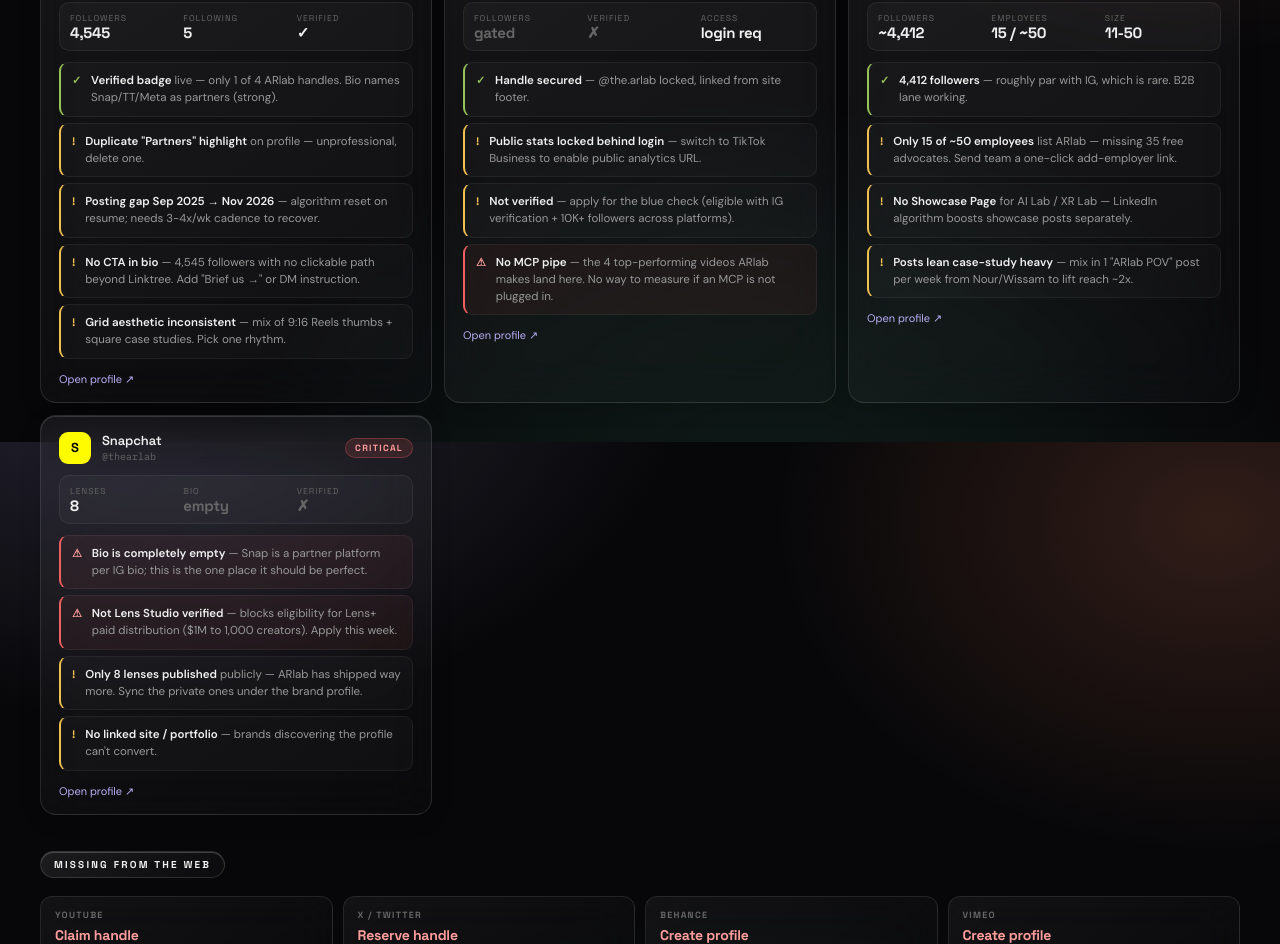
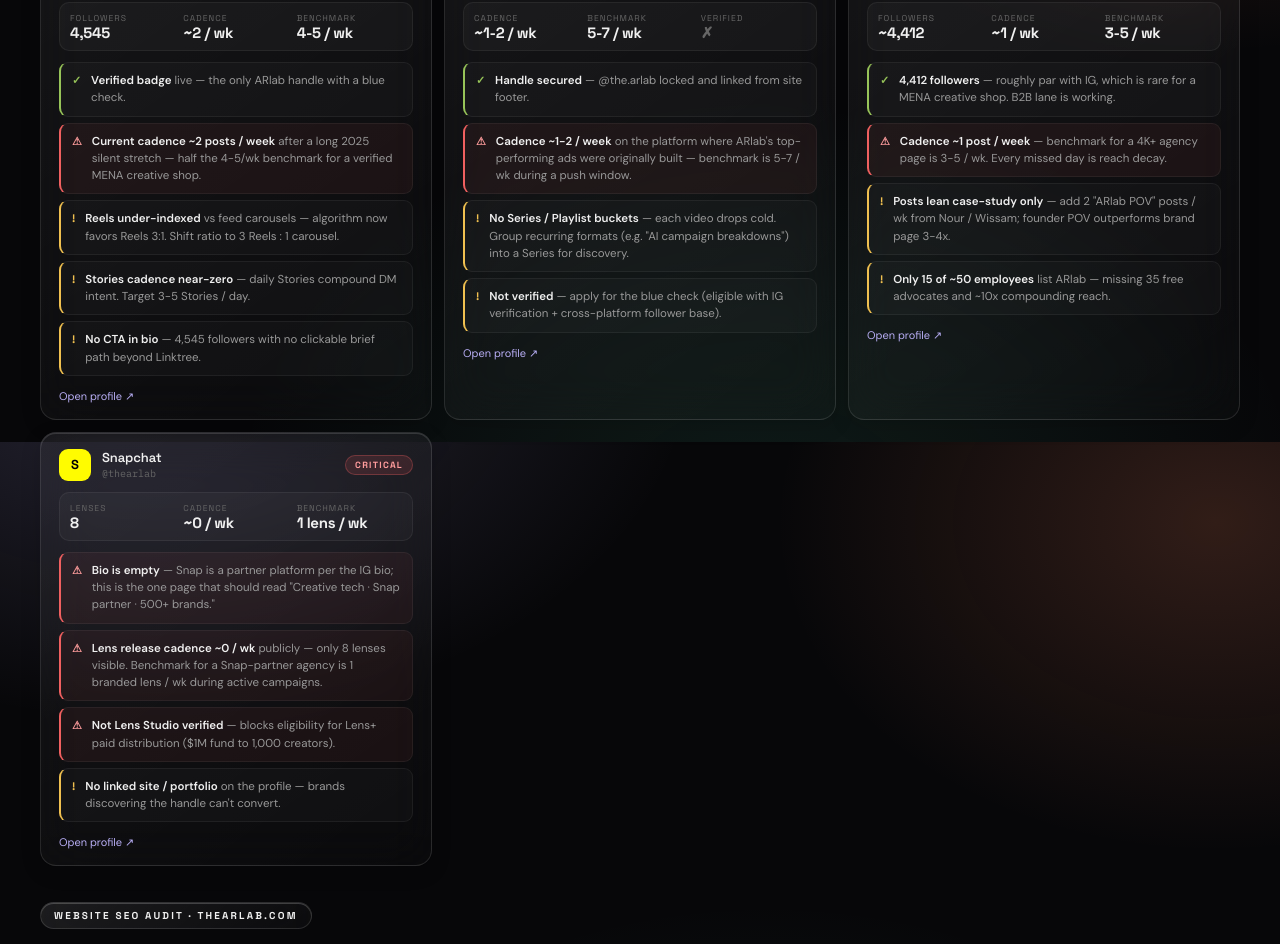
Before and after one commit to nourobeid7/arlab-bundle-builder, a plain HTML site: page marketing-dashboard.html in a window 1280 px wide. Shown: the part 358-1302 px from the top of the page. Drawn offline with Linux system fonts and the light colour scheme.

Commit message:
Social Audit: focus on posting cadence, drop Missing-From-Web section
- Rewrite per-channel findings to lead with observed cadence vs benchmark
  (IG ~2/wk vs 4-5, TT ~1-2/wk vs 5-7, LI ~1/wk vs 3-5, Snap 0/wk vs 1 lens/wk)
- Drop vague 'duplicate Partners highlight' and 'no MCP pipe' findings
- Remove 'Missing From The Web' section and related KPI (ARlab already has FB Page; Behance / Vimeo not priorities)
- 4th KPI now 'Posting Cadence · Avg ~2/wk' instead of 'Missing Platforms'
- Action Plan: Social category now cadence-first; Platforms category reduced to YT + X only

```diff
--- a/marketing-dashboard.html
+++ b/marketing-dashboard.html
@@ -387,17 +387,12 @@ body{
     <div class="kpi"><div class="kpi-label">Followers · Audited</div><div class="kpi-val">8,957</div><div class="kpi-sub">IG 4,545 · LI 4,412 · others gated</div></div>
     <div class="kpi"><div class="kpi-label">Verified Handles</div><div class="kpi-val">1 / 4</div><div class="kpi-sub"><span class="up">IG ✓</span> · TT/LI/Snap unverified</div></div>
     <div class="kpi"><div class="kpi-label">AI Visibility</div><div class="kpi-val" style="color:#ff9d9d">BLOCKED</div><div class="kpi-sub"><span class="down">robots.txt disallows all AI bots</span></div></div>
-    <div class="kpi"><div class="kpi-label">Missing Platforms</div><div class="kpi-val">5</div><div class="kpi-sub">YT · X · Behance · Vimeo · FB</div></div>
+    <div class="kpi"><div class="kpi-label">Posting Cadence · Avg</div><div class="kpi-val">~2 / wk</div><div class="kpi-sub"><span class="down">below 4 / wk benchmark</span></div></div>
   </div>
 
   <div class="section-group" style="margin-top:0">
-    <div class="section-title">Channel Audit · Nov 25, 2026</div>
+    <div class="section-title">Channel Audit · Post Cadence · Nov 25, 2026</div>
     <div class="audit-grid" id="audit-grid"></div>
-  </div>
-
-  <div class="section-group">
-    <div class="section-title">Missing From The Web</div>
-    <div class="audit-list" id="missing-grid"></div>
   </div>
 
   <div class="section-group">
@@ -579,59 +574,51 @@ var SOCIAL_AUDIT=[
     logo:"IG",logoCls:"p-ig",name:"Instagram",handle:"@the.arlab",
     verified:true,status:"warn",
     url:"https://www.instagram.com/the.arlab/",
-    stats:{Followers:"4,545",Following:"5",Verified:"✓"},
+    stats:{Followers:"4,545",Cadence:"~2 / wk",Benchmark:"4-5 / wk"},
     findings:[
-      {t:"good",icon:"✓",text:"<b>Verified badge</b> live — only 1 of 4 ARlab handles. Bio names Snap/TT/Meta as partners (strong)."},
-      {t:"issue",icon:"!",text:"<b>Duplicate \"Partners\" highlight</b> on profile — unprofessional, delete one."},
-      {t:"issue",icon:"!",text:"<b>Posting gap Sep 2025 → Nov 2026</b> — algorithm reset on resume; needs 3-4x/wk cadence to recover."},
-      {t:"issue",icon:"!",text:"<b>No CTA in bio</b> — 4,545 followers with no clickable path beyond Linktree. Add \"Brief us →\" or DM instruction."},
-      {t:"issue",icon:"!",text:"<b>Grid aesthetic inconsistent</b> — mix of 9:16 Reels thumbs + square case studies. Pick one rhythm."}
+      {t:"good",icon:"✓",text:"<b>Verified badge</b> live — the only ARlab handle with a blue check."},
+      {t:"crit",icon:"⚠",text:"<b>Current cadence ~2 posts / week</b> after a long 2025 silent stretch — half the 4-5/wk benchmark for a verified MENA creative shop."},
+      {t:"issue",icon:"!",text:"<b>Reels under-indexed</b> vs feed carousels — algorithm now favors Reels 3:1. Shift ratio to 3 Reels : 1 carousel."},
+      {t:"issue",icon:"!",text:"<b>Stories cadence near-zero</b> — daily Stories compound DM intent. Target 3-5 Stories / day."},
+      {t:"issue",icon:"!",text:"<b>No CTA in bio</b> — 4,545 followers with no clickable brief path beyond Linktree."}
     ]
   },
   {
     logo:"TT",logoCls:"p-tt",name:"TikTok",handle:"@the.arlab",
-    verified:false,status:"off",
+    verified:false,status:"warn",
     url:"https://www.tiktok.com/@the.arlab",
-    stats:{Followers:"gated",Verified:"✗",Access:"login req"},
+    stats:{Cadence:"~1-2 / wk",Benchmark:"5-7 / wk",Verified:"✗"},
     findings:[
-      {t:"good",icon:"✓",text:"<b>Handle secured</b> — @the.arlab locked, linked from site footer."},
-      {t:"issue",icon:"!",text:"<b>Public stats locked behind login</b> — switch to TikTok Business to enable public analytics URL."},
-      {t:"issue",icon:"!",text:"<b>Not verified</b> — apply for the blue check (eligible with IG verification + 10K+ followers across platforms)."},
-      {t:"crit",icon:"⚠",text:"<b>No MCP pipe</b> — the 4 top-performing videos ARlab makes land here. No way to measure if an MCP is not plugged in."}
+      {t:"good",icon:"✓",text:"<b>Handle secured</b> — @the.arlab locked and linked from site footer."},
+      {t:"crit",icon:"⚠",text:"<b>Cadence ~1-2 / week</b> on the platform where ARlab's top-performing ads were originally built — benchmark is 5-7 / wk during a push window."},
+      {t:"issue",icon:"!",text:"<b>No Series / Playlist buckets</b> — each video drops cold. Group recurring formats (e.g. \"AI campaign breakdowns\") into a Series for discovery."},
+      {t:"issue",icon:"!",text:"<b>Not verified</b> — apply for the blue check (eligible with IG verification + cross-platform follower base)."}
     ]
   },
   {
     logo:"in",logoCls:"p-li",name:"LinkedIn",handle:"/company/the-arlab",
     verified:false,status:"warn",
     url:"https://www.linkedin.com/company/the-arlab/",
-    stats:{Followers:"~4,412",Employees:"15 / ~50",Size:"11-50"},
+    stats:{Followers:"~4,412",Cadence:"~1 / wk",Benchmark:"3-5 / wk"},
     findings:[
-      {t:"good",icon:"✓",text:"<b>4,412 followers</b> — roughly par with IG, which is rare. B2B lane working."},
-      {t:"issue",icon:"!",text:"<b>Only 15 of ~50 employees</b> list ARlab — missing 35 free advocates. Send team a one-click add-employer link."},
-      {t:"issue",icon:"!",text:"<b>No Showcase Page</b> for AI Lab / XR Lab — LinkedIn algorithm boosts showcase posts separately."},
-      {t:"issue",icon:"!",text:"<b>Posts lean case-study heavy</b> — mix in 1 \"ARlab POV\" post per week from Nour/Wissam to lift reach ~2x."}
+      {t:"good",icon:"✓",text:"<b>4,412 followers</b> — roughly par with IG, which is rare for a MENA creative shop. B2B lane is working."},
+      {t:"crit",icon:"⚠",text:"<b>Cadence ~1 post / week</b> — benchmark for a 4K+ agency page is 3-5 / wk. Every missed day is reach decay."},
+      {t:"issue",icon:"!",text:"<b>Posts lean case-study only</b> — add 2 \"ARlab POV\" posts / wk from Nour / Wissam; founder POV outperforms brand page 3-4x."},
+      {t:"issue",icon:"!",text:"<b>Only 15 of ~50 employees</b> list ARlab — missing 35 free advocates and ~10x compounding reach."}
     ]
   },
   {
     logo:"S",logoCls:"p-snap",name:"Snapchat",handle:"@thearlab",
     verified:false,status:"alert",
     url:"https://www.snapchat.com/@thearlab",
-    stats:{Lenses:"8",Bio:"empty",Verified:"✗"},
+    stats:{Lenses:"8",Cadence:"~0 / wk",Benchmark:"1 lens / wk"},
     findings:[
-      {t:"crit",icon:"⚠",text:"<b>Bio is completely empty</b> — Snap is a partner platform per IG bio; this is the one place it should be perfect."},
-      {t:"crit",icon:"⚠",text:"<b>Not Lens Studio verified</b> — blocks eligibility for Lens+ paid distribution ($1M to 1,000 creators). Apply this week."},
-      {t:"issue",icon:"!",text:"<b>Only 8 lenses published</b> publicly — ARlab has shipped way more. Sync the private ones under the brand profile."},
-      {t:"issue",icon:"!",text:"<b>No linked site / portfolio</b> — brands discovering the profile can't convert."}
+      {t:"crit",icon:"⚠",text:"<b>Bio is empty</b> — Snap is a partner platform per the IG bio; this is the one page that should read \"Creative tech · Snap partner · 500+ brands.\""},
+      {t:"crit",icon:"⚠",text:"<b>Lens release cadence ~0 / wk</b> publicly — only 8 lenses visible. Benchmark for a Snap-partner agency is 1 branded lens / wk during active campaigns."},
+      {t:"crit",icon:"⚠",text:"<b>Not Lens Studio verified</b> — blocks eligibility for Lens+ paid distribution ($1M fund to 1,000 creators)."},
+      {t:"issue",icon:"!",text:"<b>No linked site / portfolio</b> on the profile — brands discovering the handle can't convert."}
     ]
   }
-];
-
-var MISSING=[
-  {name:"YouTube",note:"No @the.arlab or @arlab channel exists. Grab the handle before squatters — essential for 40M-view AI case study hosting.",url:null,action:"Claim handle"},
-  {name:"X / Twitter",note:"No footprint. Lower priority but needed for GITEX / tech-conference live-tweeting + agency announcements.",url:null,action:"Reserve handle"},
-  {name:"Behance",note:"Portfolio pub. Adobe-owned, directly indexed by Google Images for AR/3D work. Free press.",url:null,action:"Create profile"},
-  {name:"Vimeo",note:"Film-industry parity. Showreel hosting with better quality than YouTube for pitch decks.",url:null,action:"Create profile"},
-  {name:"Facebook Page",note:"Partner platform per IG bio. Meta Business Manager needs a Page to run ads under ARlab brand.",url:null,action:"Required for Meta Ads"}
 ];
 
 var SEO_ITEMS=[
@@ -694,14 +681,6 @@ function renderAudit(){
         }).join('')
       +'</div>'
       +(p.url?'<a href="'+p.url+'" target="_blank" rel="noopener" class="audit-link">Open profile ↗</a>':'')
-    +'</div>';
-  }).join('');
-
-  document.getElementById('missing-grid').innerHTML=MISSING.map(function(m){
-    return '<div class="audit-item">'
-      +'<div class="audit-item-lbl">'+m.name+'</div>'
-      +'<div class="audit-item-val bad">'+m.action+'</div>'
-      +'<div class="audit-item-note">'+m.note+'</div>'
     +'</div>';
   }).join('');
 
@@ -1363,24 +1342,24 @@ var ACTIONS=[
     {id:"content-signal",text:"<b>Flip Content-Signal header</b> from <code>ai-train=no</code> to <code>use=reference-permitted</code> so AI answers can cite ARlab.",tags:["crit"]},
     {id:"llms-txt",text:"<b>Add /llms.txt + /llms-full.txt</b> — standard AI-crawler guidance file. Point to 448 project pages + services index.",tags:["crit","ai"]}
   ]},
-  {cat:"📱 Social · Fix What's Broken",items:[
-    {id:"ig-dup-highlight",text:"<b>Delete duplicate \"Partners\" highlight</b> on Instagram — keeps verified profile clean.",tags:["quick"]},
+  {cat:"📱 Social · Cadence + Fixes",items:[
+    {id:"ig-cadence",text:"<b>Push IG to 4-5 posts / week</b> for 8 weeks — 3 Reels : 1 carousel ratio, plus 3-5 Stories / day. Currently ~2 / wk.",tags:["crit"]},
     {id:"ig-bio-cta",text:"<b>Add CTA to Instagram bio</b> — \"Brief us →\" with DM instruction or Linktree deep-link to contact form.",tags:["quick"]},
-    {id:"ig-cadence",text:"<b>Rebuild IG posting cadence to 3-4x/week</b> for 8 weeks to recover algorithm after Sep 2025 → Nov 2026 gap.",tags:[]},
-    {id:"snap-bio",text:"<b>Write Snapchat bio</b> (currently empty) — one line: \"Creative tech for 500+ brands. Snap/TT/Meta partner.\" + link to site.",tags:["quick"]},
-    {id:"snap-verify",text:"<b>Apply for Snap Lens Studio verification</b> — unlocks Lens+ paid distribution eligibility ($1M fund to 1,000 creators).",tags:["crit"]},
-    {id:"snap-lenses",text:"<b>Sync all unpublished lenses to brand profile</b> — currently showing 8; ARlab has shipped many more.",tags:[]},
+    {id:"tt-cadence",text:"<b>Push TikTok to 5-7 posts / week</b> during Dec-Jan retail window. Currently ~1-2 / wk.",tags:["crit"]},
+    {id:"tt-series",text:"<b>Create TikTok Series / Playlists</b> — group recurring formats (AI campaign breakdowns, etc.) so each drop surfaces to prior viewers.",tags:["quick"]},
     {id:"tt-business",text:"<b>Switch TikTok to Business account</b> — unlocks public analytics URL + ad eligibility.",tags:["quick"]},
     {id:"tt-verify",text:"<b>Apply for TikTok blue check</b> — eligible with IG verification + cross-platform follower count.",tags:[]},
+    {id:"li-cadence",text:"<b>Push LinkedIn to 3-5 posts / week</b> — 3 case studies + 2 POV posts from Wissam / Nour. Currently ~1 / wk.",tags:["crit"]},
     {id:"li-employees",text:"<b>Push team to list ARlab on LinkedIn</b> — currently 15 of ~50 employees. Send one-click add-employer link. Instant +35 advocates.",tags:["quick"]},
-    {id:"li-showcase",text:"<b>Create LinkedIn Showcase Page</b> for AI Lab (and optionally XR Lab) — algorithm boosts showcase posts separately from brand page.",tags:[]}
+    {id:"li-showcase",text:"<b>Create LinkedIn Showcase Page</b> for AI Lab (and optionally XR Lab) — algorithm boosts showcase posts separately from brand page.",tags:[]},
+    {id:"snap-cadence",text:"<b>Ship 1 branded lens / week on Snap</b> during active campaigns. Currently 0 public releases, only 8 lenses visible.",tags:["crit"]},
+    {id:"snap-bio",text:"<b>Write Snapchat bio</b> (currently empty) — one line: \"Creative tech · Snap partner · 500+ brands.\" + link to site.",tags:["quick"]},
+    {id:"snap-verify",text:"<b>Apply for Snap Lens Studio verification</b> — unlocks Lens+ paid distribution eligibility ($1M fund to 1,000 creators).",tags:["crit"]},
+    {id:"snap-lenses",text:"<b>Sync all unpublished lenses to brand profile</b> — currently showing 8; ARlab has shipped many more.",tags:[]}
   ]},
   {cat:"🌐 Platforms · Claim The Missing",items:[
     {id:"yt-claim",text:"<b>Claim @the.arlab on YouTube</b> — needed to host the 40M-view AI case study at a canonical URL + Shorts repost.",tags:["crit","quick"]},
-    {id:"x-reserve",text:"<b>Reserve @the.arlab on X</b> — defensive hold. Live-tweet GITEX Dec 7-11 + agency announcements.",tags:["quick"]},
-    {id:"behance",text:"<b>Create Behance profile</b> — Adobe-owned, indexed by Google Images for AR/3D portfolio queries.",tags:[]},
-    {id:"vimeo",text:"<b>Create Vimeo profile</b> — film-industry parity. Pitch-deck showreel hosting with better quality than YouTube.",tags:[]},
-    {id:"fb-page",text:"<b>Set up Facebook Page</b> under ARlab — required by Meta Business Manager before Meta Ads MCP can connect.",tags:["crit","quick"]}
+    {id:"x-reserve",text:"<b>Reserve @the.arlab on X</b> — defensive hold. Live-tweet GITEX Dec 7-11 + agency announcements.",tags:["quick"]}
   ]},
   {cat:"🌐 Website SEO / GEO",items:[
     {id:"schema-org",text:"<b>Add JSON-LD schema.org markup</b> to homepage — Organization, Service, BreadcrumbList. Unlocks rich results in Google.",tags:["ai"]},
```
